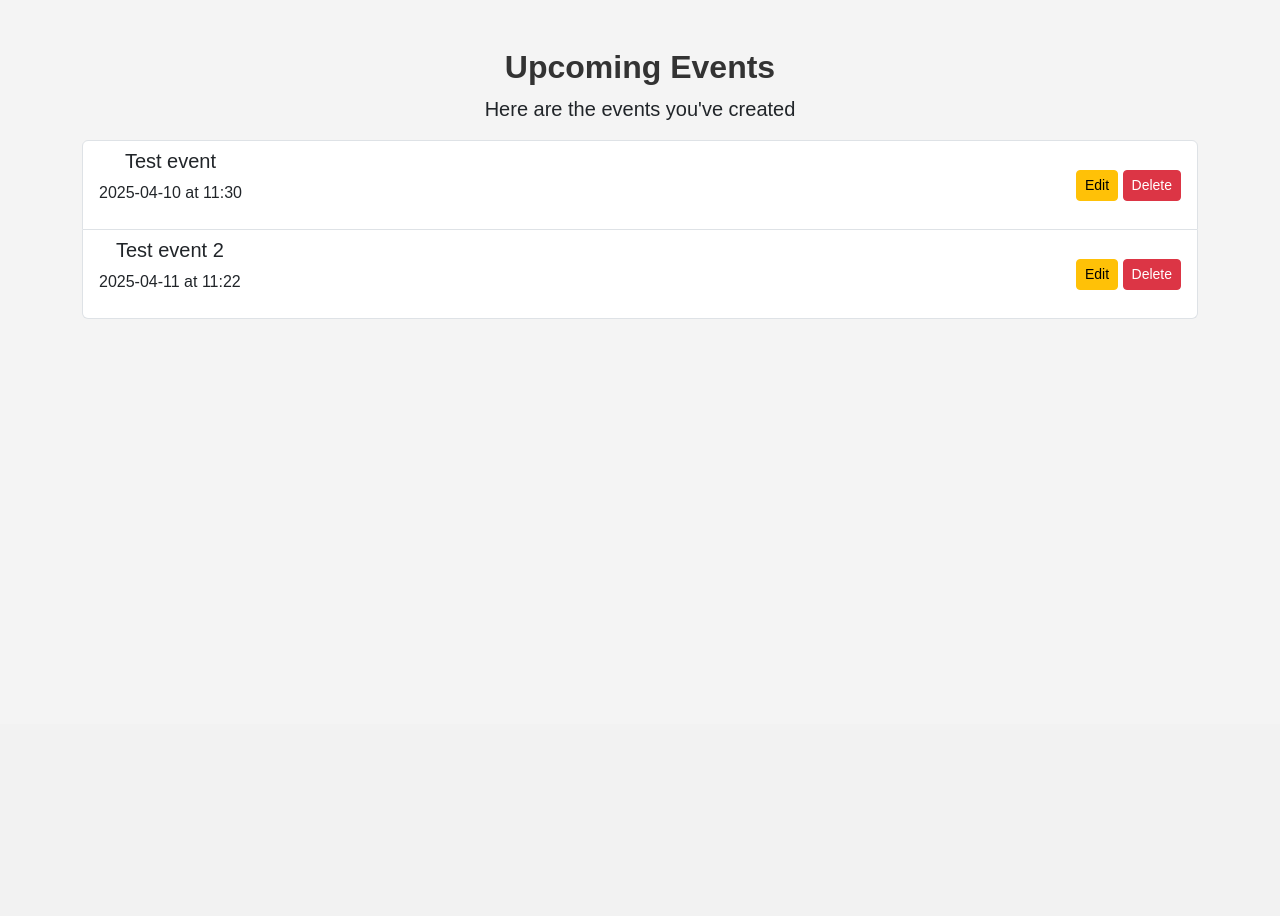
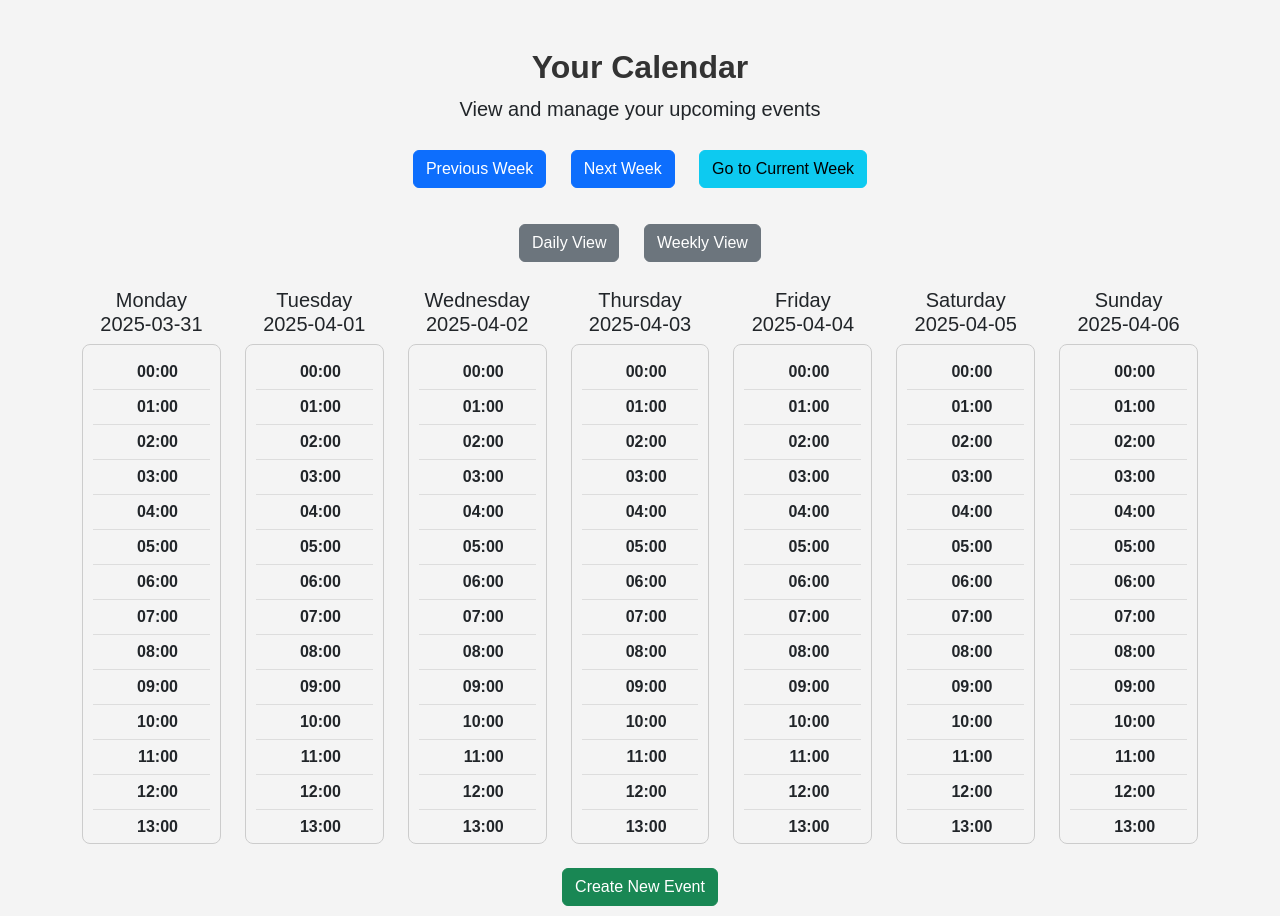
Before and after one commit to Night-Reflection/eventManager, a Flask app: page /events in a window 1280 px wide. Shown: the part 76-992 px from the top of the page. Before the commit the page ends 395 px from the top, so only its background shows below. Run offline with Flask 3, Linux system fonts and the light colour scheme; a user stored in the database is signed in.

Commit message:
created calender

```diff
--- a/main.py
+++ b/main.py
@@ -5,6 +5,7 @@ from flask_sqlalchemy import SQLAlchemy
 from flask_bcrypt import Bcrypt
 from mailjet_rest import Client
 from dotenv import load_dotenv
+from datetime import datetime, timedelta
 
 load_dotenv()
 
@@ -29,9 +30,12 @@ class Event(db.Model):
     title = db.Column(db.String(100), nullable=False)
     date = db.Column(db.String(10), nullable=False)
     time = db.Column(db.String(5), nullable=False)
+    description = db.Column(db.String(255), nullable=True)  # New field
+    location = db.Column(db.String(255), nullable=True)  # New field
     user_id = db.Column(db.Integer, db.ForeignKey('user.id'), nullable=False)
 
     user = db.relationship('User', backref=db.backref('events', lazy=True))
+
 
 def create_tables():
     with app.app_context():
@@ -55,6 +59,7 @@ def login():
 
         if user and bcrypt.check_password_hash(user.password, password):
             session['username'] = username
+            session['user_id'] = user.id
             return redirect(url_for('home'))
         else:
             flash("Invalid username or password!", "danger")
@@ -162,14 +167,61 @@ def send_verification_email(email, verification_code):
     except Exception as e:
         print(f"Error sending email: {e}")
 
-@app.route('/events')
+@app.route('/events', methods=['GET'])
 def events():
-    user = User.query.filter_by(username=session['username']).first()
-    if user:
-        events = Event.query.filter_by(user_id=user.id).all()
-        return render_template('events.html', events=events)
-    flash("No events found!", "danger")
-    return redirect(url_for('home'))
+    # Get today's date
+    today = datetime.today()
+
+    view = request.args.get('view', 'weekly')
+    direction = request.args.get('direction', 'current')
+
+    start_of_week = today - timedelta(days=today.weekday())
+    end_of_week = start_of_week + timedelta(days=6)
+
+    current_date = today.strftime('%d.%m.%Y')
+    start_of_week_str = start_of_week.strftime('%d.%m.%Y')
+    end_of_week_str = end_of_week.strftime('%d.%m.%Y')
+
+    if direction == 'prev':
+        start_of_week -= timedelta(weeks=1)
+        end_of_week -= timedelta(weeks=1)
+    elif direction == 'next':
+        start_of_week += timedelta(weeks=1)
+        end_of_week += timedelta(weeks=1)
+    elif direction == 'current':
+        pass
+
+    week_events = Event.query.filter(Event.user_id == session['user_id'],
+                                      Event.date >= start_of_week.strftime('%Y-%m-%d'),
+                                      Event.date <= end_of_week.strftime('%Y-%m-%d')).all()
+
+    if view == 'daily':
+        day_events = Event.query.filter_by(user_id=session['user_id'], date=today.strftime('%Y-%m-%d')).all()
+        return render_template('events.html',
+                               day_events=day_events,
+                               view=view,
+                               current_date=current_date,
+                               start_of_week=start_of_week_str,
+                               end_of_week=end_of_week_str)
+
+    week_days = []
+    for i in range(7):
+        day = start_of_week + timedelta(days=i)
+        day_events = Event.query.filter_by(user_id=session['user_id']).filter(Event.date == day.strftime('%Y-%m-%d')).all()
+        week_days.append({
+            'name': day.strftime('%A'),
+            'date': day.strftime('%Y-%m-%d'),
+            'events': day_events
+        })
+
+    return render_template('events.html',
+                           week_events=week_events,
+                           week_days=week_days,
+                           view=view,
+                           current_date=current_date,
+                           start_of_week=start_of_week_str,
+                           end_of_week=end_of_week_str)
+
 
 @app.route('/edit_event/<int:event_id>', methods=['GET', 'POST'])
 def edit_event(event_id):
@@ -178,10 +230,13 @@ def edit_event(event_id):
         event.title = request.form['event_title']
         event.date = request.form['event_date']
         event.time = request.form['event_time']
+        event.description = request.form.get('event_description')
+        event.location = request.form.get('event_location')
         db.session.commit()
         flash("Event updated successfully!", "success")
         return redirect(url_for('events'))
-    return render_template('add_event.html', event=event)
+
+    return render_template('edit_event.html', event=event)
 
 @app.route('/delete_event/<int:event_id>')
 def delete_event(event_id):
@@ -191,26 +246,56 @@ def delete_event(event_id):
     flash("Event deleted successfully!", "success")
     return redirect(url_for('events'))
 
-@app.route('/calendar', methods=['GET', 'POST'])
-def calendar():
+@app.route('/Create_Event', methods=['GET', 'POST'])
+def Create_Event():
+    if 'user_id' not in session:
+        flash("Please log in to access this page.", "danger")
+        return redirect(url_for('login'))
+
     if request.method == 'POST':
         event_title = request.form['event_title']
         event_date = request.form['event_date']
         event_time = request.form['event_time']
+        event_description = request.form.get('event_description')
+        event_location = request.form.get('event_location')
 
         if not event_title or not event_date or not event_time:
-            flash("Please fill in all fields!", "danger")
-            return redirect(url_for('calendar'))
+            flash("Please fill in all required fields!", "danger")
+            return redirect(url_for('Create_Event'))
 
-        user = User.query.filter_by(username=session['username']).first()
+        user = User.query.filter_by(id=session['user_id']).first()
         if user:
-            new_event = Event(title=event_title, date=event_date, time=event_time, user_id=user.id)
+            new_event = Event(
+                title=event_title,
+                date=event_date,
+                time=event_time,
+                description=event_description,
+                location=event_location,
+                user_id=user.id
+            )
             db.session.add(new_event)
             db.session.commit()
             flash("Event added successfully!", "success")
-            return redirect(url_for('calendar'))
+            return redirect(url_for('Create_Event'))
+
         flash("Error adding event!", "danger")
-    return render_template('calendar.html')
+
+    today = datetime.today()
+    start_of_week = today - timedelta(days=today.weekday())
+    end_of_week = start_of_week + timedelta(days=6)
+
+    week_days = []
+    for i in range(7):
+        day = start_of_week + timedelta(days=i)
+        day_events = Event.query.filter_by(user_id=session['user_id']).filter(Event.date == day.strftime('%Y-%m-%d')).all()  # Use user_id
+        week_days.append({
+            'name': day.strftime('%A'),
+            'date': day.strftime('%Y-%m-%d'),
+            'events': day_events
+        })
+
+    return render_template('calendar.html', week_days=week_days)
+
 
 @app.route('/participants')
 def participants():
@@ -218,11 +303,12 @@ def participants():
 
 @app.route('/settings', methods=['GET', 'POST'])
 def settings():
+    user = User.query.filter_by(username=session['username']).first()
+
     if request.method == 'POST':
         email = request.form['email']
         phone = request.form['phone']
 
-        user = User.query.filter_by(username=session['username']).first()
         if user:
             user.email = email
             user.phone_number = phone
@@ -234,7 +320,8 @@ def settings():
             flash("Settings updated successfully!", "success")
             return redirect(url_for('settings'))
         flash("Error updating settings!", "danger")
-    return render_template('settings.html')
+
+    return render_template('settings.html', user=user)
 
 if __name__ == "__main__":
     app.run(debug=True)
--- a/static/style.css
+++ b/static/style.css
@@ -38,3 +38,13 @@ button {
 .container {
     margin-top: 20px;
 }
+.hour-slot {
+    border-bottom: 1px solid #ddd;
+}
+
+.event {
+    background-color: #f1f1f1;
+    padding: 5px;
+    border-radius: 5px;
+    font-size: 12px;
+}
--- a/templates/events.html
+++ b/templates/events.html
@@ -2,22 +2,147 @@
 
 {% block content %}
 <div class="text-center">
-    <h2 class="fw-bold">Upcoming Events</h2>
-    <p class="lead">Here are the events you've created</p>
+    <h2 class="fw-bold">Your Calendar</h2>
+    <p class="lead">View and manage your upcoming events</p>
 
-    <div class="list-group">
-        {% for event in events %}
-        <div class="list-group-item d-flex justify-content-between align-items-center">
-            <div>
-                <h5>{{ event.title }}</h5>
-                <p>{{ event.date }} at {{ event.time }}</p>
-            </div>
-            <div>
-                <a href="{{ url_for('edit_event', event_id=event.id) }}" class="btn btn-warning btn-sm">Edit</a>
-                <a href="{{ url_for('delete_event', event_id=event.id) }}" class="btn btn-danger btn-sm">Delete</a>
+    <div class="mb-3">
+        <a href="{{ url_for('events', direction='prev', view=view) }}" class="btn btn-primary">Previous Week</a>
+        <a href="{{ url_for('events', direction='next', view=view) }}" class="btn btn-primary">Next Week</a>
+        <a href="{{ url_for('events', direction='current', view=view) }}" class="btn btn-info">Go to Current Week</a>
+    </div>
+
+    {% if view == 'daily' %}
+    <div class="mb-3">
+        <a href="{{ url_for('events', direction='prev', view='daily') }}" class="btn btn-primary">Previous Day</a>
+        <a href="{{ url_for('events', direction='next', view='daily') }}" class="btn btn-primary">Next Day</a>
+    </div>
+    {% endif %}
+
+    <div class="mb-3">
+        <a href="{{ url_for('events', view='daily', direction='current') }}" class="btn btn-secondary">Daily View</a>
+        <a href="{{ url_for('events', view='weekly', direction='current') }}" class="btn btn-secondary">Weekly View</a>
+    </div>
+
+    {% if view == 'weekly' %}
+    <div class="row">
+        {% for day in week_days %}
+        <div class="col">
+            <h5 class="text-center">{{ day.name }}<br>{{ day.date }}</h5>
+            <div class="calendar-day">
+                {% for hour in range(24) %}
+                <div class="time-slot">
+                    <div class="time-label">{{ '{:02d}:00'.format(hour) }}</div>
+
+                    {% for event in day.events %}
+                        {% if event.time == '{:02d}:00'.format(hour) %}
+                        <div class="event" data-bs-toggle="modal" data-bs-target="#eventModal" data-event-id="{{ event.id }}">
+                            <span>{{ event.title }}</span>
+                        </div>
+                        {% endif %}
+                    {% endfor %}
+                </div>
+                {% endfor %}
             </div>
         </div>
         {% endfor %}
     </div>
+    {% endif %}
+
+    {% if view == 'daily' %}
+    <div class="calendar-day">
+        {% for hour in range(24) %}
+        <div class="time-slot">
+            <div class="time-label">{{ '{:02d}:00'.format(hour) }}</div>
+
+            {% for event in day_events %}
+                {% if event.time == '{:02d}:00'.format(hour) %}
+                <div class="event" data-bs-toggle="modal" data-bs-target="#eventModal" data-event-id="{{ event.id }}">
+                    <span>{{ event.title }}</span>
+                </div>
+                {% endif %}
+            {% endfor %}
+        </div>
+        {% endfor %}
+    </div>
+    {% endif %}
+
+    <a href="{{ url_for('Create_Event') }}" class="btn btn-success mt-4">Create New Event</a>
 </div>
+
+<div class="modal fade" id="eventModal" tabindex="-1" aria-labelledby="eventModalLabel" aria-hidden="true">
+  <div class="modal-dialog">
+    <div class="modal-content">
+      <div class="modal-header">
+        <h5 class="modal-title" id="eventModalLabel">Event Details</h5>
+        <button type="button" class="btn-close" data-bs-dismiss="modal" aria-label="Close"></button>
+      </div>
+      <div class="modal-body">
+        <h6 id="eventTitle"></h6>
+        <p><strong>Time: </strong><span id="eventTime"></span></p>
+        <p><strong>Description: </strong><span id="eventDescription"></span></p>
+        <p><strong>Location: </strong><span id="eventLocation"></span></p>
+        <a href="" class="btn btn-warning" id="editEventBtn">Edit Event</a>
+      </div>
+    </div>
+  </div>
+</div>
+
+<style>
+    .calendar-day {
+        border: 1px solid #ccc;
+        border-radius: 8px;
+        padding: 10px;
+        height: 500px;
+        overflow-y: auto;
+    }
+
+    .time-slot {
+        display: flex;
+        align-items: center;
+        padding: 5px;
+        border-bottom: 1px solid #ddd;
+        position: relative;
+    }
+
+    .time-label {
+        width: 80px;
+        text-align: right;
+        font-weight: bold;
+    }
+
+    .event {
+        background-color: #f1f1f1;
+        padding: 5px;
+        border-radius: 4px;
+        margin-left: 10px;
+        width: 80%;
+        text-overflow: ellipsis;
+        white-space: nowrap;
+        overflow: hidden;
+        cursor: pointer;
+    }
+
+    .btn {
+        margin: 10px;
+    }
+</style>
+
+<script>
+const modal = document.getElementById('eventModal');
+modal.addEventListener('show.bs.modal', function (event) {
+    const button = event.relatedTarget;
+    const eventId = button.getAttribute('data-event-id');
+
+    fetch(`/event/details/${eventId}`)
+        .then(response => response.json())
+        .then(data => {
+            document.getElementById('eventTitle').textContent = data.title;
+            document.getElementById('eventTime').textContent = data.time;
+            document.getElementById('eventDescription').textContent = data.description;
+            document.getElementById('eventLocation').textContent = data.location;
+            document.getElementById('editEventBtn').href = `/edit_event/${eventId}`;
+        });
+});
+</script>
+
 {% endblock %}
--- a/templates/home.html
+++ b/templates/home.html
@@ -8,7 +8,7 @@
     <div class="btn-group mb-4" role="group" aria-label="Event Management Buttons">
         <a href="{{ url_for('home') }}" class="btn btn-primary">Home</a>
         <a href="{{ url_for('events') }}" class="btn btn-primary">Events</a>
-        <a href="{{ url_for('calendar') }}" class="btn btn-primary">Calendar</a>
+        <a href="{{ url_for('Create_Event') }}" class="btn btn-primary">Create Event</a>
         <a href="{{ url_for('participants') }}" class="btn btn-primary">Participants</a>
         <a href="{{ url_for('settings') }}" class="btn btn-primary">Settings</a>
     </div>
--- a/templates/settings.html
+++ b/templates/settings.html
@@ -5,14 +5,14 @@
     <h2 class="fw-bold">Settings</h2>
     <p class="lead">Update your contact information</p>
 
-    <form method="POST" action="{{ url_for('update_settings') }}">
+    <form method="POST" action="{{ url_for('settings') }}">
         <div class="mb-3">
             <label for="email" class="form-label">Email Address</label>
-            <input type="email" class="form-control" id="email" name="email" value="{{ session['email'] }}" required>
+            <input type="email" class="form-control" id="email" name="email" value="{{ user.email }}" required>
         </div>
         <div class="mb-3">
             <label for="phone" class="form-label">Phone Number</label>
-            <input type="text" class="form-control" id="phone" name="phone" value="{{ session['phone'] }}" required>
+            <input type="text" class="form-control" id="phone" name="phone" value="{{ user.phone_number }}" required>
         </div>
         <button type="submit" class="btn btn-success">Save Settings</button>
     </form>
```
Also changed, not shown: templates/calendar.html (+18 -9 lines), instance/users.db.
